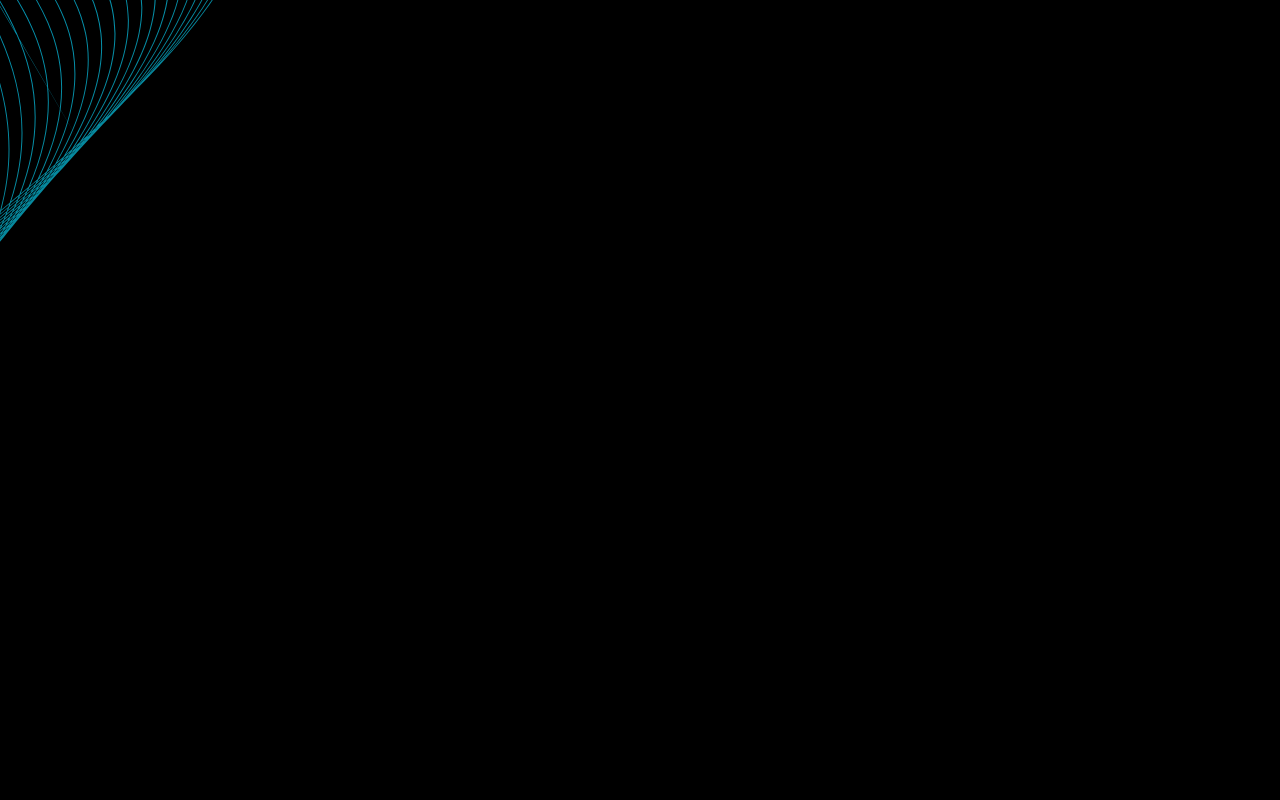
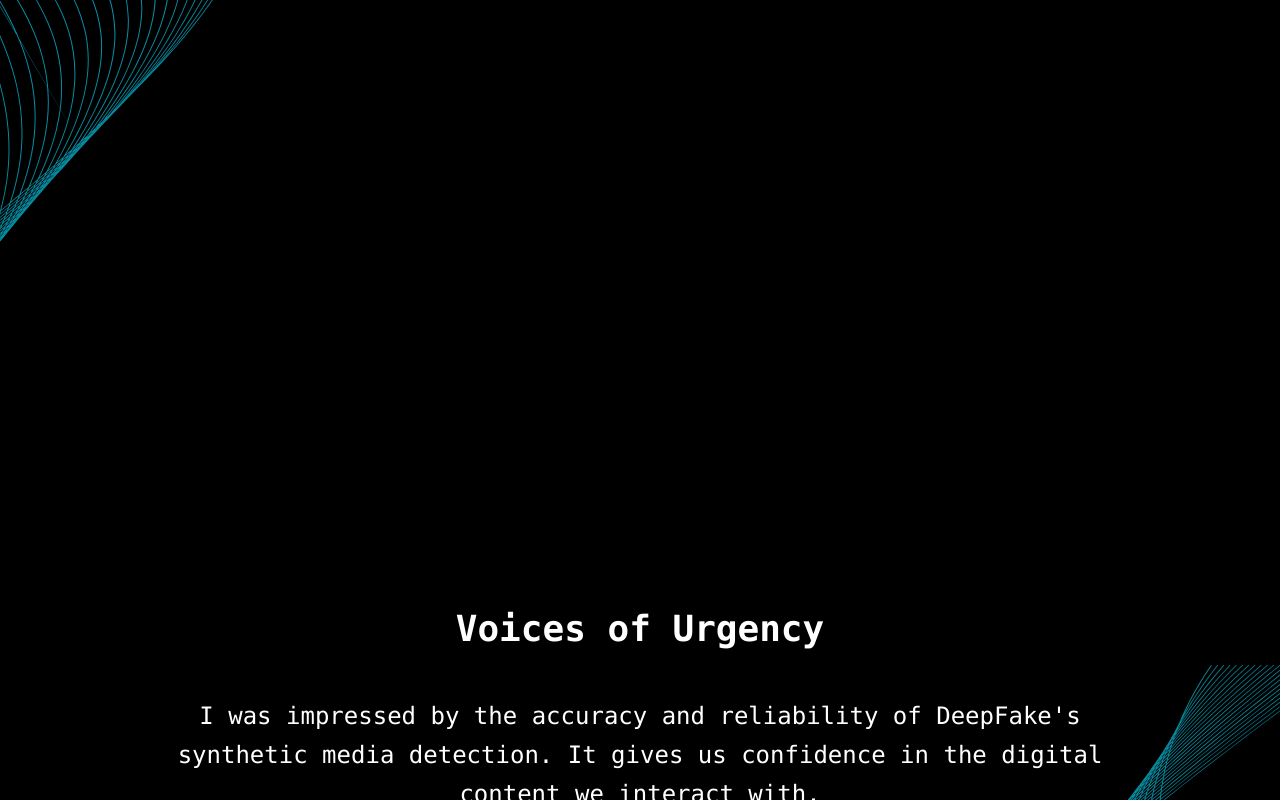
Before and after one commit to kaptuR-AI/captur-website, a Next.js app: page / in a window 1280 px wide. Shown: the part 2000-2800 px from the top of the page. Built offline with nearby package versions, Linux system fonts and the light colour scheme.

Commit message:
Fix the industry cards

```diff
--- a/components/cards/testimonial-card.tsx
+++ b/components/cards/testimonial-card.tsx
@@ -4,7 +4,7 @@
 const TestimonialCard: React.FC<{ testimonial: Testimonial }> = ({ testimonial }) => {
   return (
     <div className="p-8 bg-transparent rounded-lg shadow-lg mx-4 w-full">
-      <p className="text-white text-center mb-6 text-2xl font-light leading-relaxed">{testimonial.text}</p>
+      <p className="text-white text-center mb-6 text-2xl font-light leading-relaxed lg:mx-auto lg:w-5/6">{testimonial.text}</p>
       <div className="flex flex-col items-center">
         <Image
           src={testimonial.imageUrl || "/person.jpg"}
--- a/components/landing-page/builtForSection.tsx
+++ b/components/landing-page/builtForSection.tsx
@@ -24,7 +24,7 @@
 
 const BuiltForSection = () => {
   return (
-      <section className="py-10 md:w-3/4 md:mx-auto p-4">
+    <section className="py-10  max-w-7xl md:mx-auto p-4">
       <h2 className="text-center font-extrabold lg:text-4xl sm:text-2xl mb-20">
         Engineered for What Matters Most.
       </h2>
```
Lines whose indentation alone changed are shown as unchanged.
